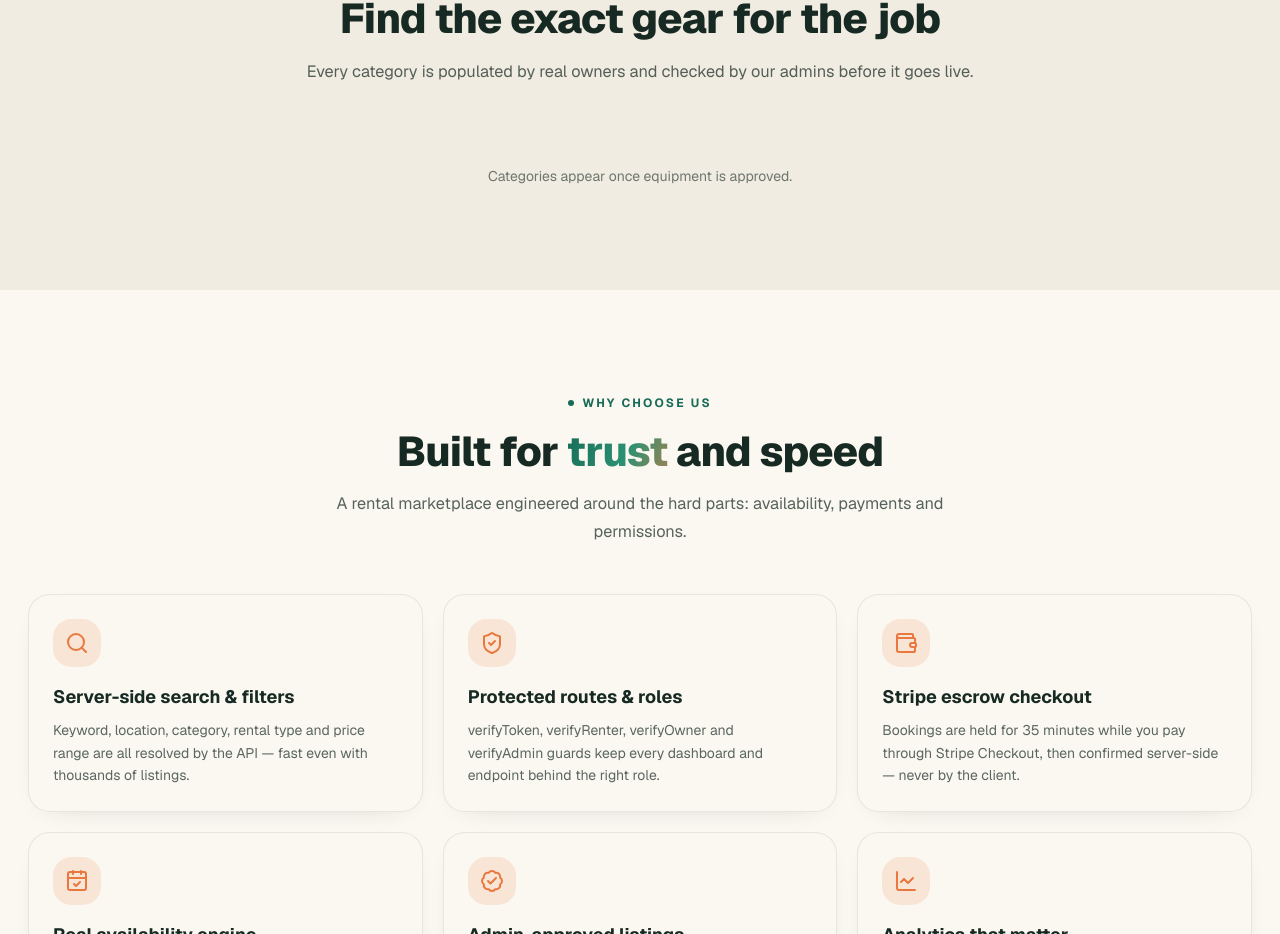
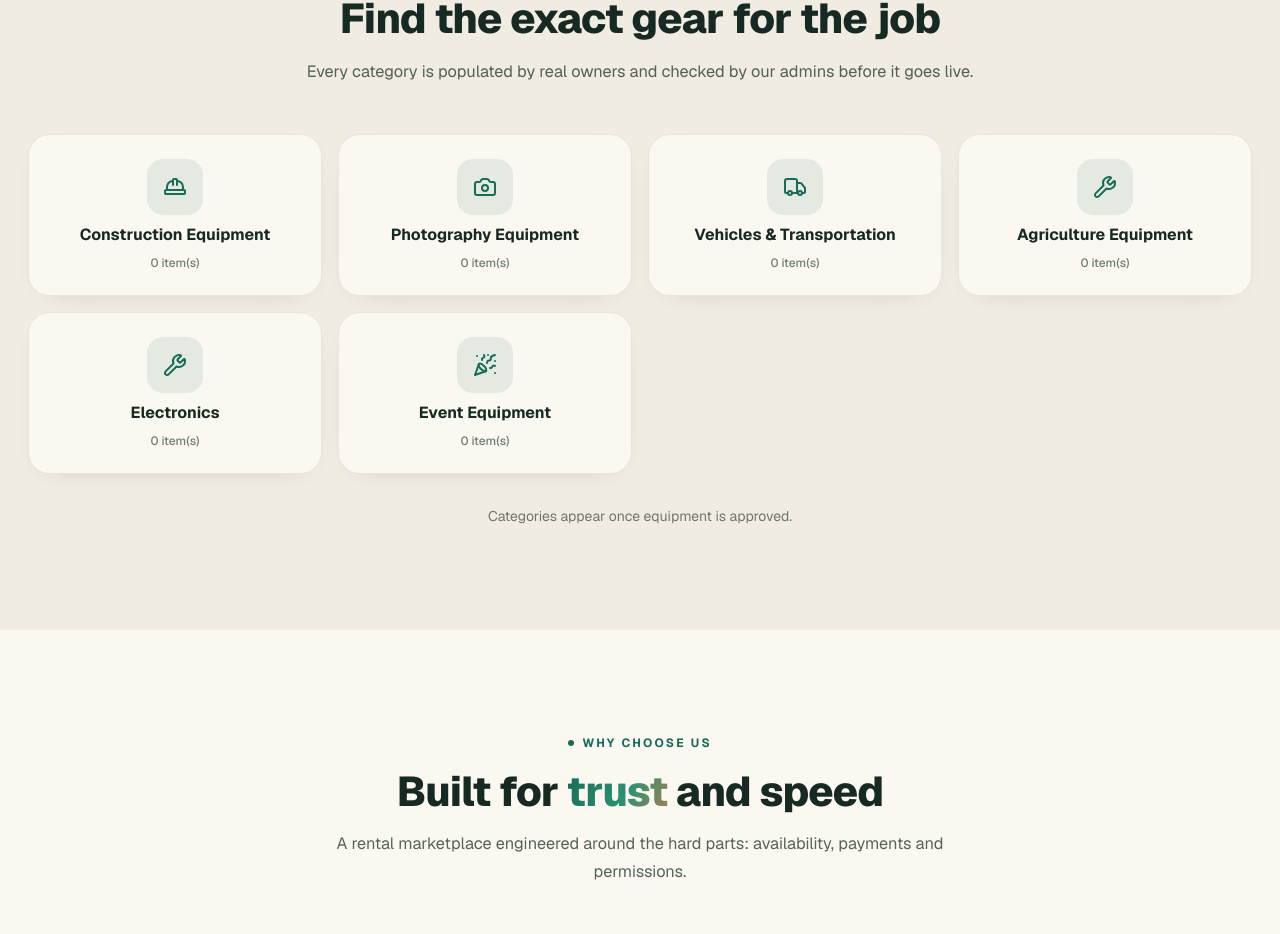
Before and after one commit to mdabuhanif230/Equipment-Rental-Client, a Next.js app: page / in a window 1280 px wide. Shown: the part 1460-2394 px from the top of the page. Built offline with nearby package versions, Linux system fonts and the light colour scheme; no server answers.

Commit message:
update: src/components/home/CategoriesSection.tsx

```diff
--- a/src/components/home/CategoriesSection.tsx
+++ b/src/components/home/CategoriesSection.tsx
@@ -31,6 +31,15 @@ const ICONS: { keywords: string[]; icon: LucideIcon }[] = [
   { keywords: ["clean", "wash", "home"], icon: Sparkles },
 ];
 
+const REQUIRED_CATEGORIES = [
+  "Construction Equipment",
+  "Photography Equipment",
+  "Vehicles & Transportation",
+  "Agriculture Equipment",
+  "Electronics",
+  "Event Equipment",
+];
+
 function iconFor(category: string): LucideIcon {
   const key = category.toLowerCase();
   return ICONS.find((entry) => entry.keywords.some((k) => key.includes(k)))?.icon ?? Wrench;
@@ -39,6 +48,14 @@ function iconFor(category: string): LucideIcon {
 export default function CategoriesSection() {
   const [items, setItems] = useState<CategoryCount[]>([]);
   const [loading, setLoading] = useState(true);
+
+  const visibleCategories = [
+    ...REQUIRED_CATEGORIES.map((category) => ({
+      category,
+      count: items.find((item) => item.category.toLowerCase() === category.toLowerCase())?.count ?? 0,
+    })),
+    ...items.filter((item) => !REQUIRED_CATEGORIES.some((category) => category.toLowerCase() === item.category.toLowerCase())),
+  ];
 
   useEffect(() => {
     let active = true;
@@ -68,7 +85,7 @@ export default function CategoriesSection() {
         />
 
         <div className="mt-12 grid grid-cols-2 gap-4 sm:grid-cols-3 lg:grid-cols-4">
-          {(loading ? Array.from({ length: 4 }) : items).map((entry, i) => {
+          {(loading ? Array.from({ length: 6 }) : visibleCategories).map((entry, i) => {
             const category = (entry as CategoryCount | undefined)?.category;
             const count = (entry as CategoryCount | undefined)?.count;
             const Icon = category ? iconFor(category) : Wrench;
@@ -84,12 +101,10 @@ export default function CategoriesSection() {
                   className="card-surface group flex h-full flex-col items-center gap-2 p-6 text-center transition-all duration-300 hover:-translate-y-1 hover:border-primary hover:shadow-lg"
                 >
                   <span className="bg-primary/10 text-primary grid size-14 place-items-center rounded-2xl transition-colors group-hover:bg-primary group-hover:text-primary-content">
-                    {category ? <Icon className="size-6" /> : <span className="skeleton size-6 rounded-full" />}
+                    {category ? <Icon className="size-6" /> : <span className="ui-skeleton size-6 rounded-full" />}
                   </span>
                   <span className="font-bold">{category ?? "Loading…"}</span>
-                  {category && (
-                    <span className="text-xs font-medium opacity-60">{count} item(s)</span>
-                  )}
+                  {category && <span className="text-xs font-medium opacity-60">{count} item(s)</span>}
                 </Link>
               </Reveal>
             );
```
